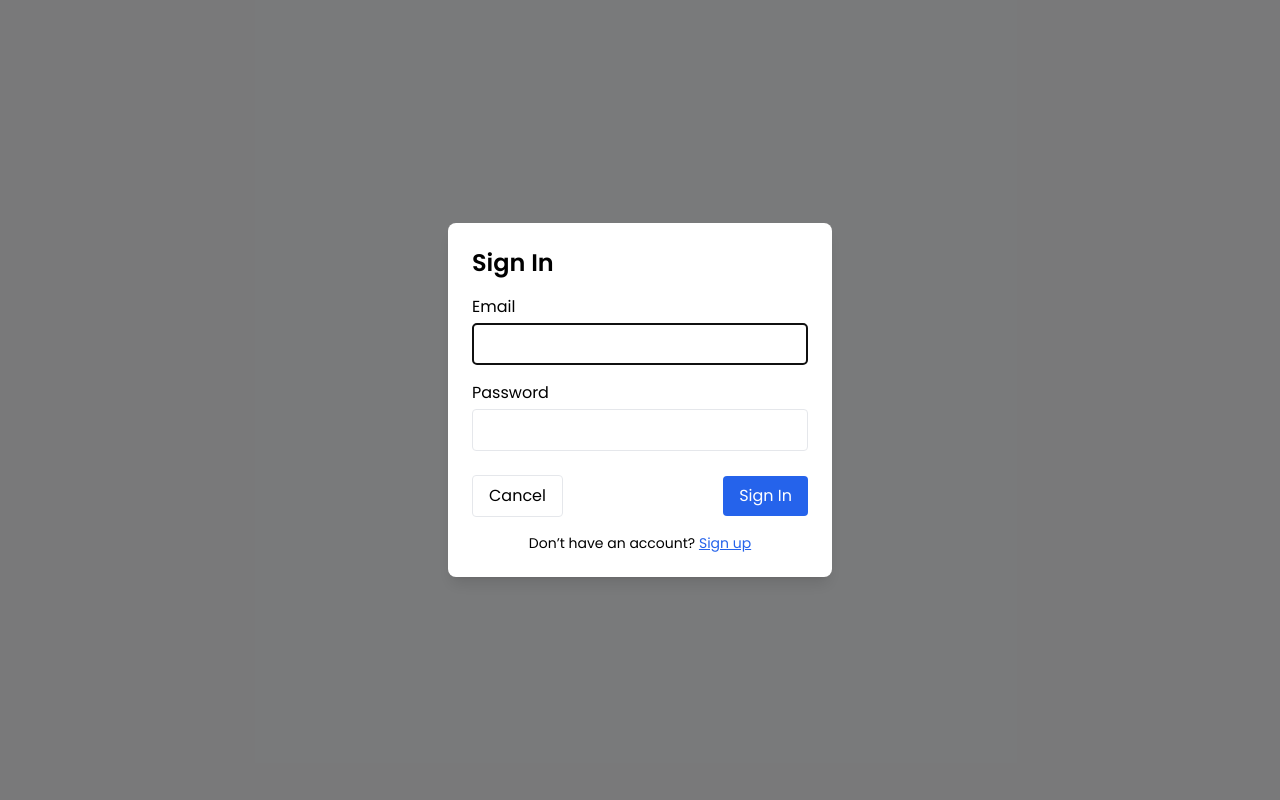
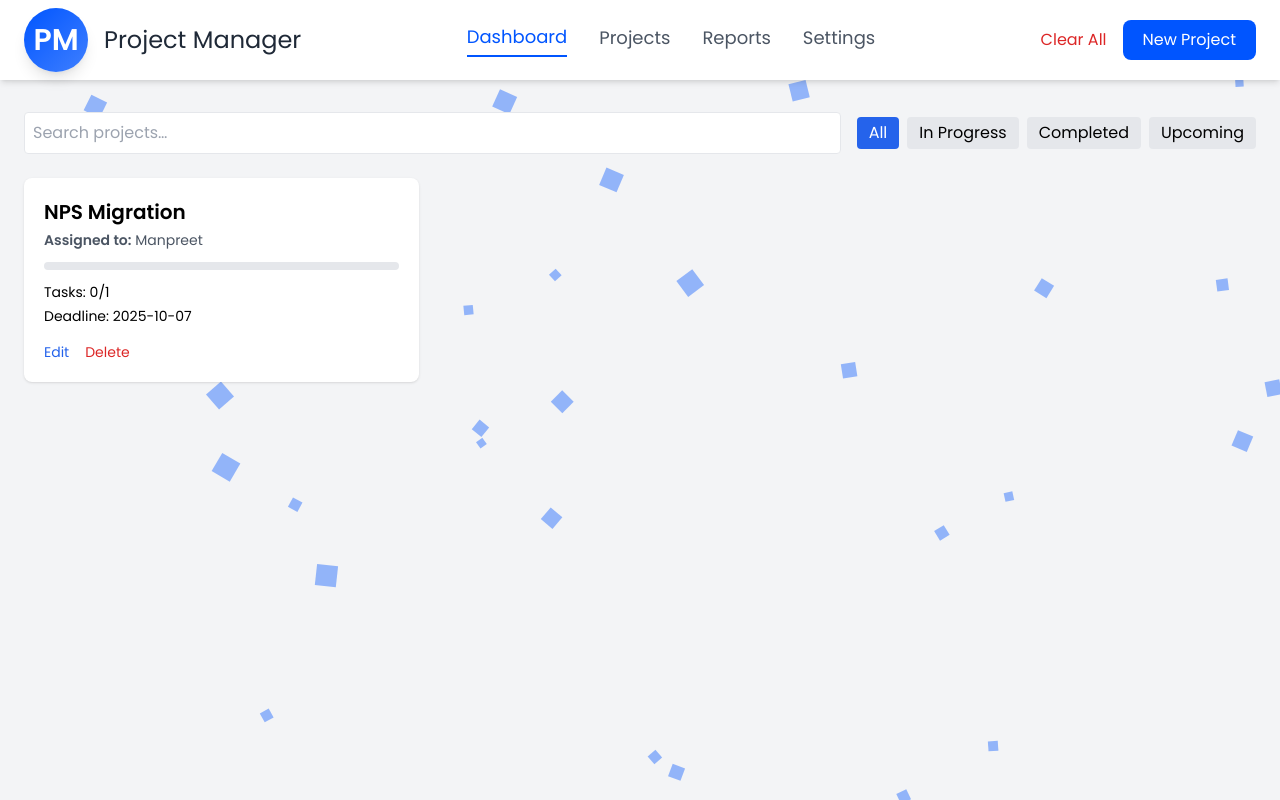
Before and after one commit to mmand213/project-manager, a React (Vite) app: page / in a window 1280 px wide. Built offline with nearby package versions, Linux system fonts and the light colour scheme; the HTML template or start-up script is replaced by a standard one; what js-sha256 would draw is missing.

Commit message:
Update App.jsx

```diff
--- a/src/App.jsx
+++ b/src/App.jsx
@@ -1,42 +1,36 @@
-import React, { useState, useEffect } from 'react';
-import NinjaStarsBackground from './components/NinjaStarsBackground';
-import Dashboard from './components/Dashboard';
-import ProjectsView from './components/ProjectsView';
-import ReportsView from './components/ReportsView';
-import ProjectModal from './components/ProjectModal';
-import FilterPanel from './components/FilterPanel';
-import SearchBar from './components/SearchBar';
-import SignupModal from './components/SignupModal';
-import LoginModal from './components/LoginModal';
-import Settings from './components/Settings';
-import { loadProjects, saveProjects } from './utils/storage';
-import { loadUsers } from './utils/users';
-import { loadCurrentUser, saveCurrentUser } from './utils/auth';
+// src/App.jsx
+import React, { useState, useEffect } from 'react'
+import NinjaStarsBackground from './components/NinjaStarsBackground'
+import Dashboard from './components/Dashboard'
+import ProjectsView from './components/ProjectsView'
+import ReportsView from './components/ReportsView'
+import ProjectModal from './components/ProjectModal'
+import FilterPanel from './components/FilterPanel'
+import SearchBar from './components/SearchBar'
+import Settings from './components/Settings'
+import { loadProjects, saveProjects } from './utils/storage'
+import { loadUsers } from './utils/users'
 
 export default function App() {
   // PROJECT STATE
-  const [projects, setProjects] = useState([]);
-  const [filter, setFilter]     = useState('all');
-  const [search, setSearch]     = useState('');
-  const [modalProject, setModalProject] = useState(null);
+  const [projects, setProjects] = useState([])
+  const [filter, setFilter]     = useState('all')
+  const [search, setSearch]     = useState('')
+  const [modalProject, setModalProject] = useState(null)
 
-  // NAV TABS
-  const [activeTab, setActiveTab] = useState('dashboard');
-
-  // AUTH
-  const [users, setUsers]           = useState([]);
-  const [currentUser, setCurrentUser] = useState(loadCurrentUser());
-  const [authMode, setAuthMode]     = useState('login'); // 'login' or 'signup'
+  // TABS: dashboard|projects|reports|settings
+  const [activeTab, setActiveTab] = useState('dashboard')
 
   // load + persist projects
-  useEffect(() => setProjects(loadProjects()), []);
-  useEffect(() => saveProjects(projects), [projects]);
+  useEffect(() => { setProjects(loadProjects()) }, [])
+  useEffect(() => { saveProjects(projects) }, [projects])
 
-  // load users
-  useEffect(() => setUsers(loadUsers()), []);
+  // load users (for assigning projects, settings)
+  const [users, setUsers] = useState([])
+  useEffect(() => { setUsers(loadUsers()) }, [])
 
-  // project modal
-  const openModal = proj =>
+  // PROJECT MODAL
+  const openModal = (proj) =>
     setModalProject(
       proj || {
         id: Date.now(),
@@ -44,52 +38,28 @@ export default function App() {
         agent: '',
         tasks: [],
         status: 'upcoming',
-        deadline: '',
+        deadline: ''
       }
-    );
-  const closeModal = () => setModalProject(null);
+    )
+  const closeModal = () => setModalProject(null)
   function saveProject(proj) {
     setProjects(ps => {
-      const exists = ps.find(p => p.id === proj.id);
+      const exists = ps.find(p => p.id === proj.id)
       return exists
-        ? ps.map(p => (p.id === proj.id ? proj : p))
-        : [...ps, proj];
-    });
-    closeModal();
+        ? ps.map(p => p.id === proj.id ? proj : p)
+        : [...ps, proj]
+    })
+    closeModal()
   }
 
-  // clear all (settings)
+  // CLEAR ALL (settings)
   const clearAll = () => {
     if (window.confirm('Really clear all projects?')) {
-      setProjects([]);
-      saveProjects([]);
+      setProjects([])
+      saveProjects([])
     }
-  };
-
-  // if not logged in, show login/signup
-  if (!currentUser) {
-    return authMode === 'login' ? (
-      <LoginModal
-        onClose={() => {}}
-        onLogin={user => {
-          saveCurrentUser(user);
-          setCurrentUser(user);
-        }}
-        onSwitch={() => setAuthMode('signup')}
-      />
-    ) : (
-      <SignupModal
-        onClose={() => setAuthMode('login')}
-        onUsersChange={us => {
-          setUsers(us);
-          setAuthMode('login');
-        }}
-        onSwitch={() => setAuthMode('login')}
-      />
-    );
   }
 
-  // main app UI
   return (
     <>
       <NinjaStarsBackground />
@@ -107,7 +77,7 @@ export default function App() {
 
           {/* Tabs */}
           <nav className="hidden md:flex space-x-8 text-lg">
-            {['dashboard', 'projects', 'reports', 'settings'].map(tab => (
+            {['dashboard','projects','reports','settings'].map(tab => (
               <button
                 key={tab}
                 onClick={() => setActiveTab(tab)}
@@ -115,7 +85,7 @@ export default function App() {
                   activeTab === tab
                     ? 'text-primary border-b-2 border-primary'
                     : 'text-gray-600 hover:text-primary'
-                } pb-1 transition`}
+                  } pb-1 transition`}
               >
                 {tab.charAt(0).toUpperCase() + tab.slice(1)}
               </button>
@@ -124,21 +94,14 @@ export default function App() {
 
           {/* Actions */}
           <div className="flex items-center space-x-4">
-            <span className="text-gray-600">Hello, {currentUser.name}</span>
             <button
-              onClick={() => {
-                saveCurrentUser(null);
-                setCurrentUser(null);
-              }}
+              onClick={clearAll}
               className="text-red-600 hover:underline"
             >
-              Sign Out
+              Clear All
             </button>
             <button
-              onClick={() => {
-                openModal();
-                setActiveTab('dashboard');
-              }}
+              onClick={() => openModal()}
               className="bg-primary text-white px-5 py-2 rounded-lg hover:bg-primaryLight transition"
             >
               New Project
@@ -173,9 +136,17 @@ export default function App() {
           />
         )}
 
-        {activeTab === 'reports' && <ReportsView projects={projects} />}
+        {activeTab === 'reports' && (
+          <ReportsView projects={projects} />
+        )}
 
-        {activeTab === 'settings' && <Settings onClearAll={clearAll} users={users} setUsers={setUsers} />}
+        {activeTab === 'settings' && (
+          <Settings
+            onClearAll={clearAll}
+            users={users}
+            setUsers={setUsers}
+          />
+        )}
 
         {modalProject && (
           <ProjectModal
@@ -187,5 +158,5 @@ export default function App() {
         )}
       </main>
     </>
-  );
+  )
 }
```
